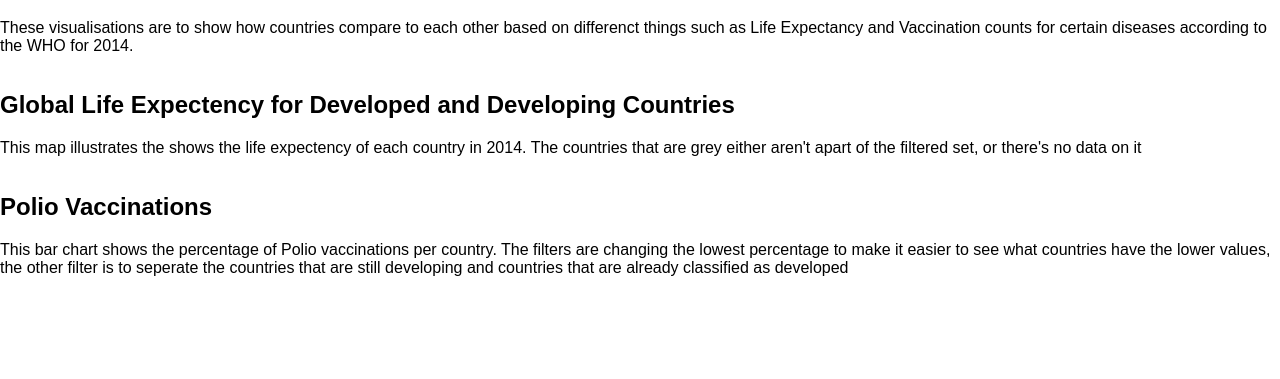
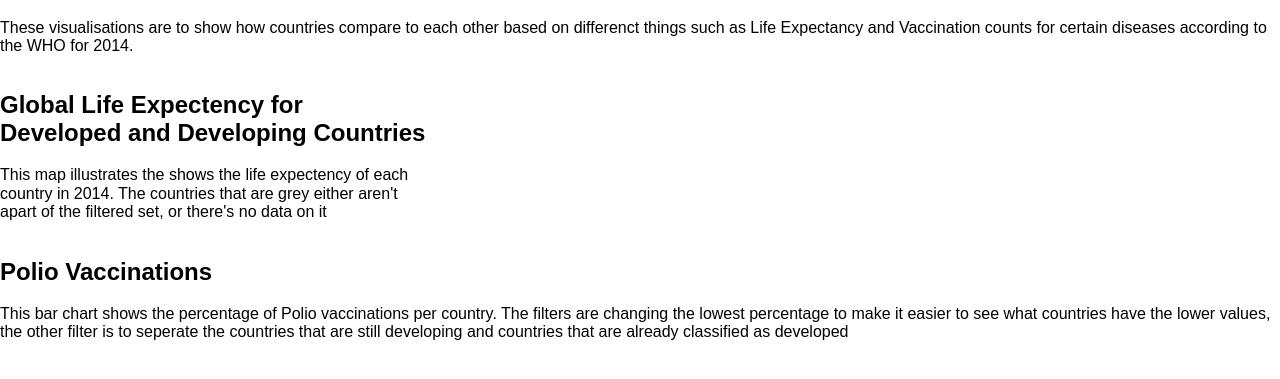
Before and after one commit to zydrux/FIT3179-Week10, a plain HTML site: page index.html in a window 1280 px wide. Shown: the part 61-440 px from the top of the page. Drawn offline with nearby package versions, Linux system fonts and the light colour scheme; a script that the page names is missing.

Commit message:
Update index.html

```diff
--- a/index.html
+++ b/index.html
@@ -25,7 +25,7 @@
     </div>
    <!-- pure grid group -->
     <div class="pure-g">
-      <div class="pure-u-1-1">
+      <div class="pure-u-1-3">
         <h2>Global Life Expectency for Developed and Developing Countries</h1>
         <p>This map illustrates the shows the life expectency of each country in 2014. The countries that are grey either aren't apart of the filtered set, or there's no data on it</p>
       </div>
```
